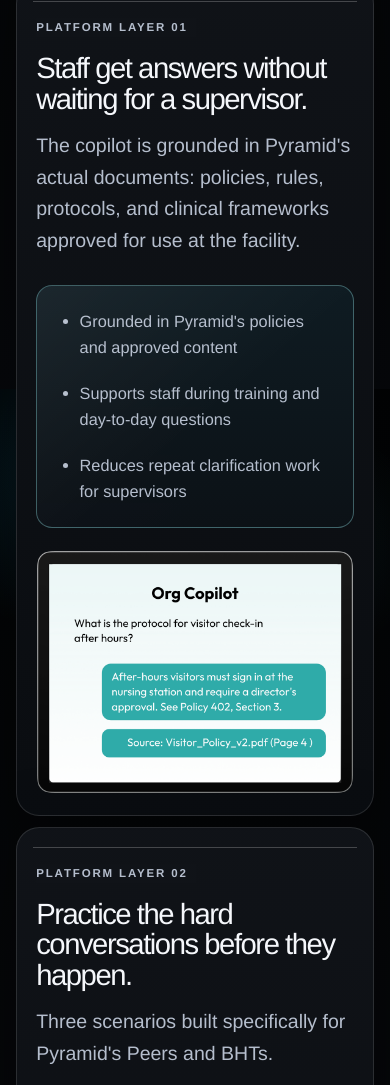
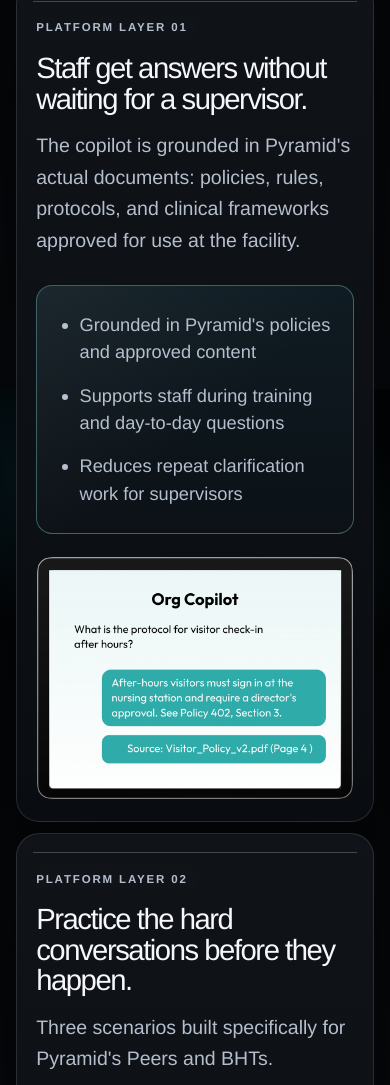
Before and after one commit to IsaacEpstein81/pyramid, a plain HTML site: page index.html in a window 390 px wide. Shown: the part 2143-3228 px from the top of the page. Drawn offline with Linux system fonts and the light colour scheme.

Commit message:
Add files via upload

```diff
--- a/styles.css
+++ b/styles.css
@@ -768,12 +768,19 @@ li {
   display: flex;
   flex: 1;
   flex-direction: column;
-  justify-content: space-between;
-  gap: 1.2rem;
+  justify-content: space-around;
+  gap: 1rem;
+  padding-top: 0.2rem;
+  padding-bottom: 0.2rem;
 }
 
 .feature-panel .feature-list li + li {
   margin-top: 0;
+}
+
+.feature-panel .feature-list li {
+  font-size: clamp(1.14rem, 1.12vw, 1.3rem);
+  line-height: 1.5;
 }
 
 .visual-card {
```
